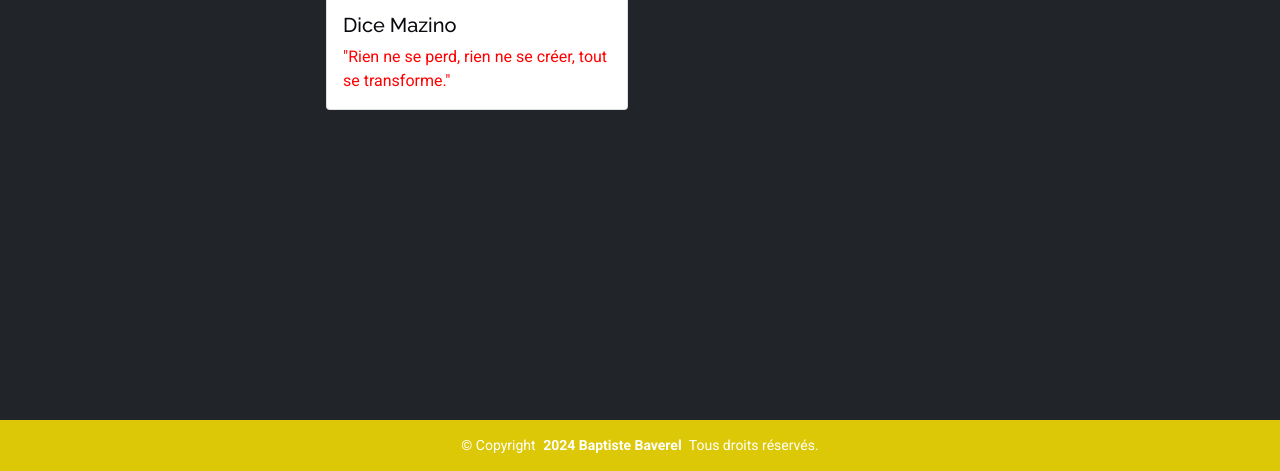
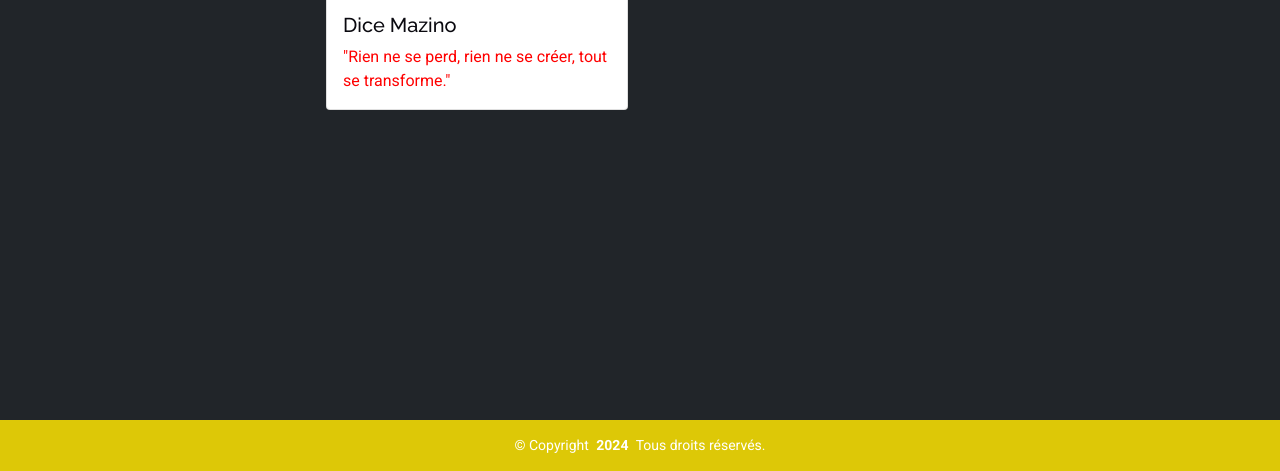
Before and after one commit to NessAster/nessaster.github.io, a plain HTML site: page index.html in a window 1280 px wide. Shown: the part 329-800 px from the top of the page. Drawn offline with nearby package versions, Linux system fonts and the light colour scheme.

Commit message:
Avancement

```diff
--- a/index.html
+++ b/index.html
@@ -73,7 +73,7 @@
 
     <div class="container">
       <div class="copyright text-center">
-        <p>© <span>Copyright</span> <strong class="px-1 sitename">2024 Baptiste Baverel</strong> <span>Tous droits réservés.</span></p>
+        <p>© <span>Copyright</span> <strong class="px-1 sitename">2024</strong> <span>Tous droits réservés.</span></p>
       </div>
     </div>
 
```
Also changed, not shown: 1 other file.
